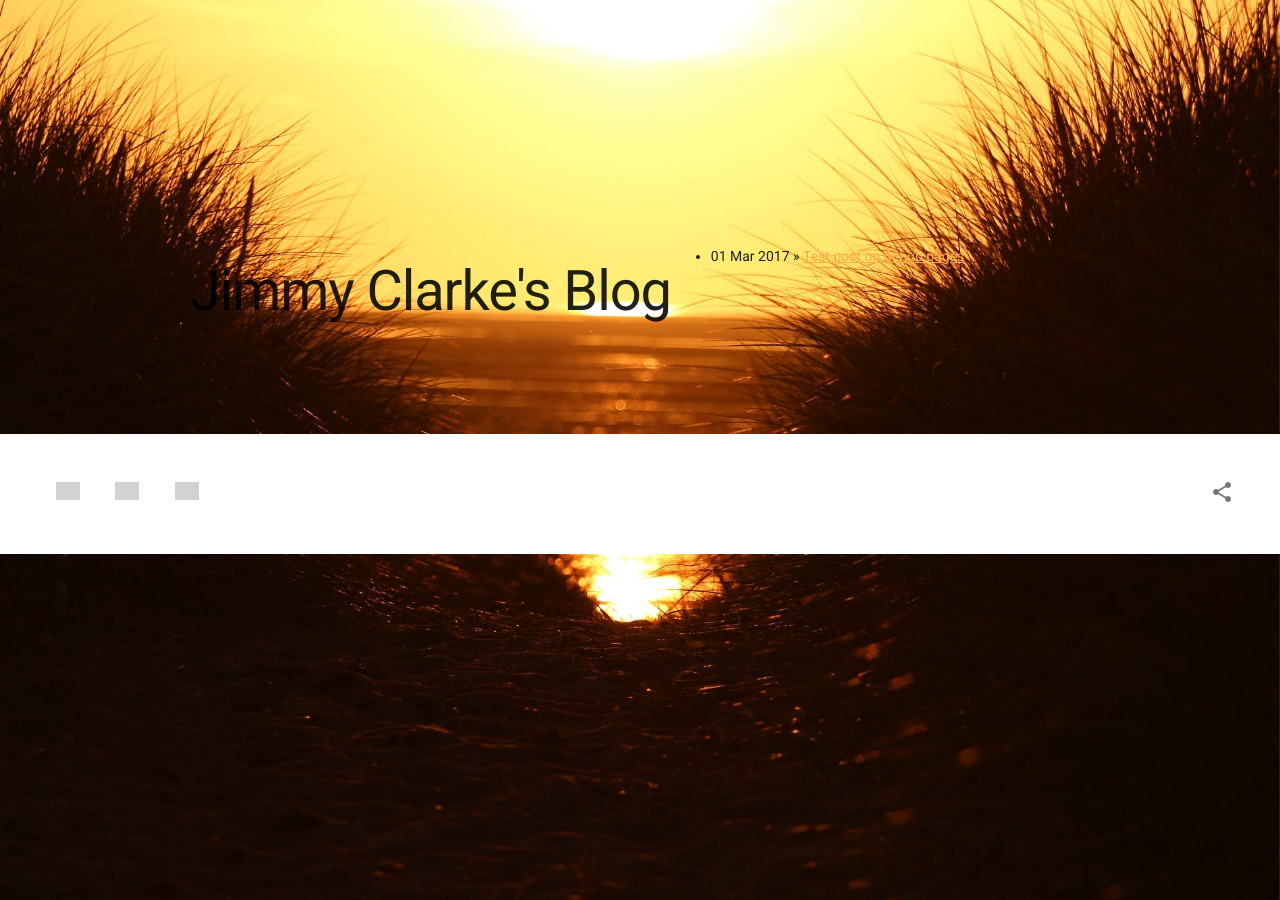
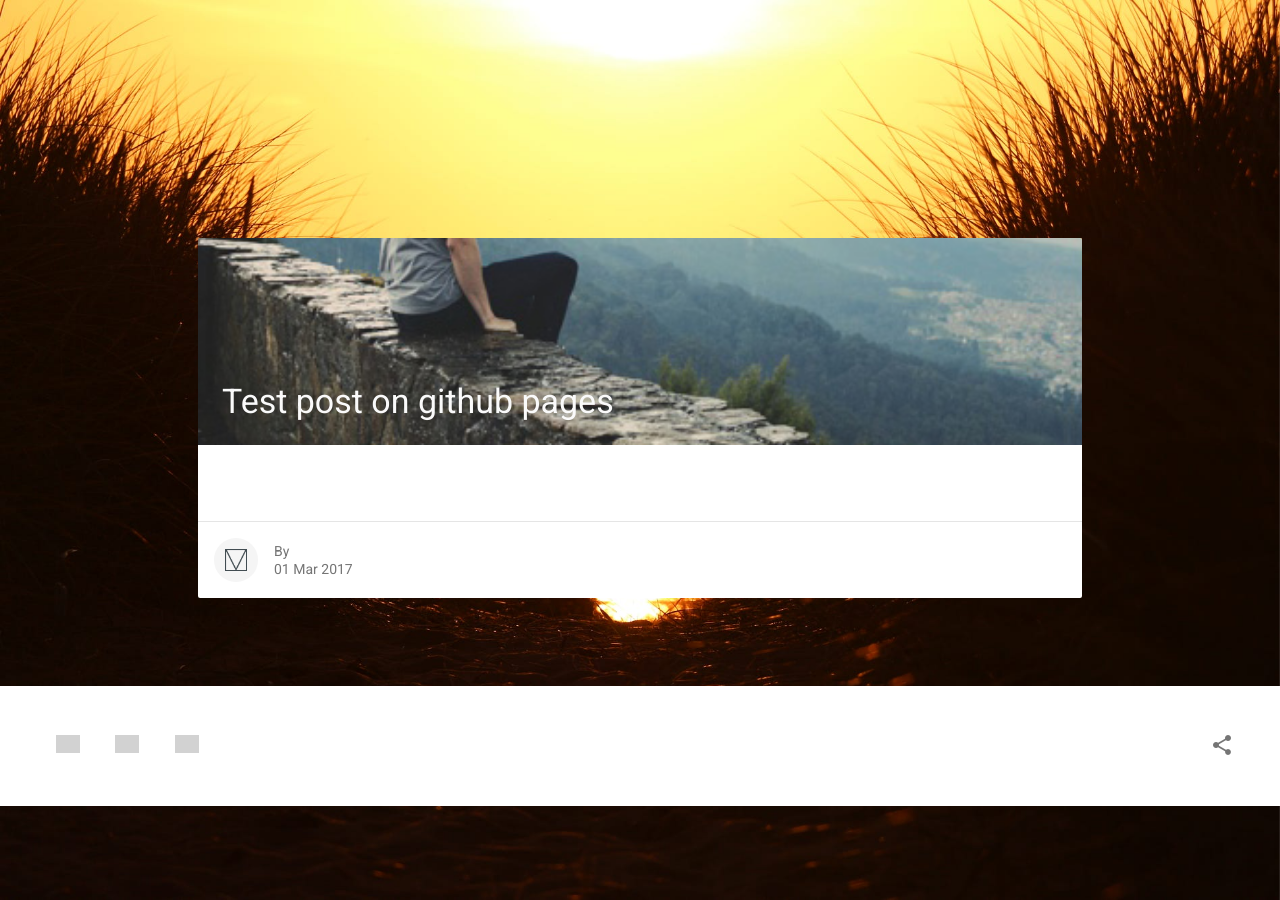
Before and after one commit to jimmyclarke113/jimmyclarke113.github.io, a Jekyll site: the page built from blog/index.html, in a window 1280 px wide. Built offline with Jekyll 4.4.1, drawn with Linux system fonts in a browser that asks for light colours; grey boxes are pictures that could not be loaded.

Commit message:
Update index.html

```diff
--- a/blog/index.html
+++ b/blog/index.html
@@ -2,10 +2,17 @@
 layout: default
 title: Jimmy Clarke's Blog
 ---
-	<h1>{{ page.title }}</h1>
-	<ul class="posts">
-
-	  {% for post in site.posts %}
-	    <li><span>{{ post.date | date_to_string }}</span> » <a href="{{ post.url }}" title="{{ post.title }}">{{ post.title }}</a></li>
-	  {% endfor %}
-	</ul>
+{% for post in site.posts %}
+<div class="mdl-card on-the-road-again mdl-cell mdl-cell--12-col">
+	<div class="mdl-card__media mdl-color-text--grey-50">
+		<h3><a href="{{ post.url }}" title="{{ post.title }}">{{ post.title }}</a></h3>
+	</div>
+	<div class="mdl-color-text--grey-600 mdl-card__supporting-text">
+		{{ post.description }}
+	</div>
+	<div class="mdl-card__supporting-text meta mdl-color-text--grey-600">
+		<div class="minilogo"></div>
+		<div><strong>By {{ post.author}}</strong><span>{{ post.date | date_to_string }}</span></div>
+	</div>
+</div>
+{% endfor %}
```
